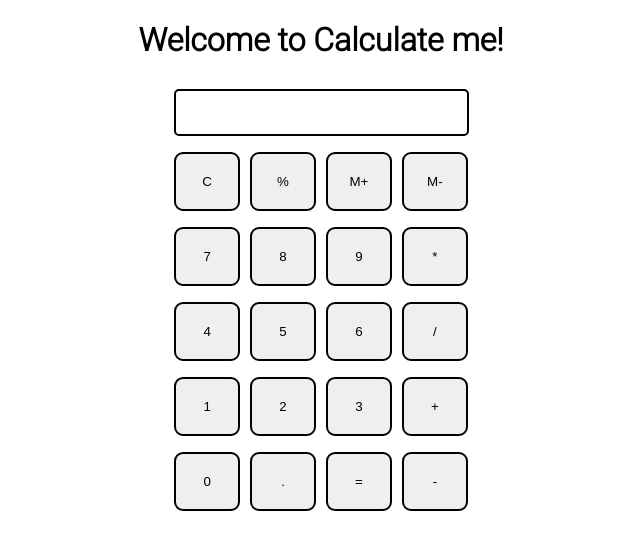
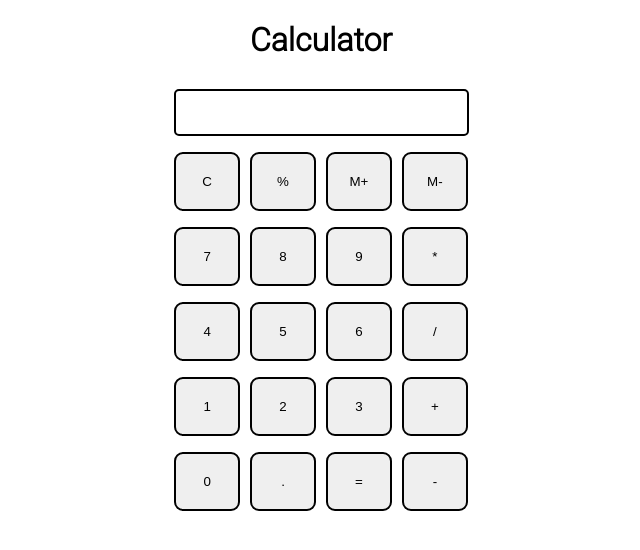
Before and after one commit to gorillamindset/calculator_app, a plain HTML site: page index.html in a window 1280 px wide. Shown: the whole page, without its empty margins (327-967 px from the left). Drawn offline with Linux system fonts and the light colour scheme.

Commit message:
Update index.html

```diff
--- a/index.html
+++ b/index.html
@@ -10,7 +10,7 @@
 </head>
 
 <body>
-  <h1 class="text-center">Welcome to Calculate me!</h1>
+  <h1 class="text-center">Calculator</h1>
   <div class="container flex flex-col items-center mx-auto m-w-20">
     <div class="row">
       <input class="input" type="text"/>
```
